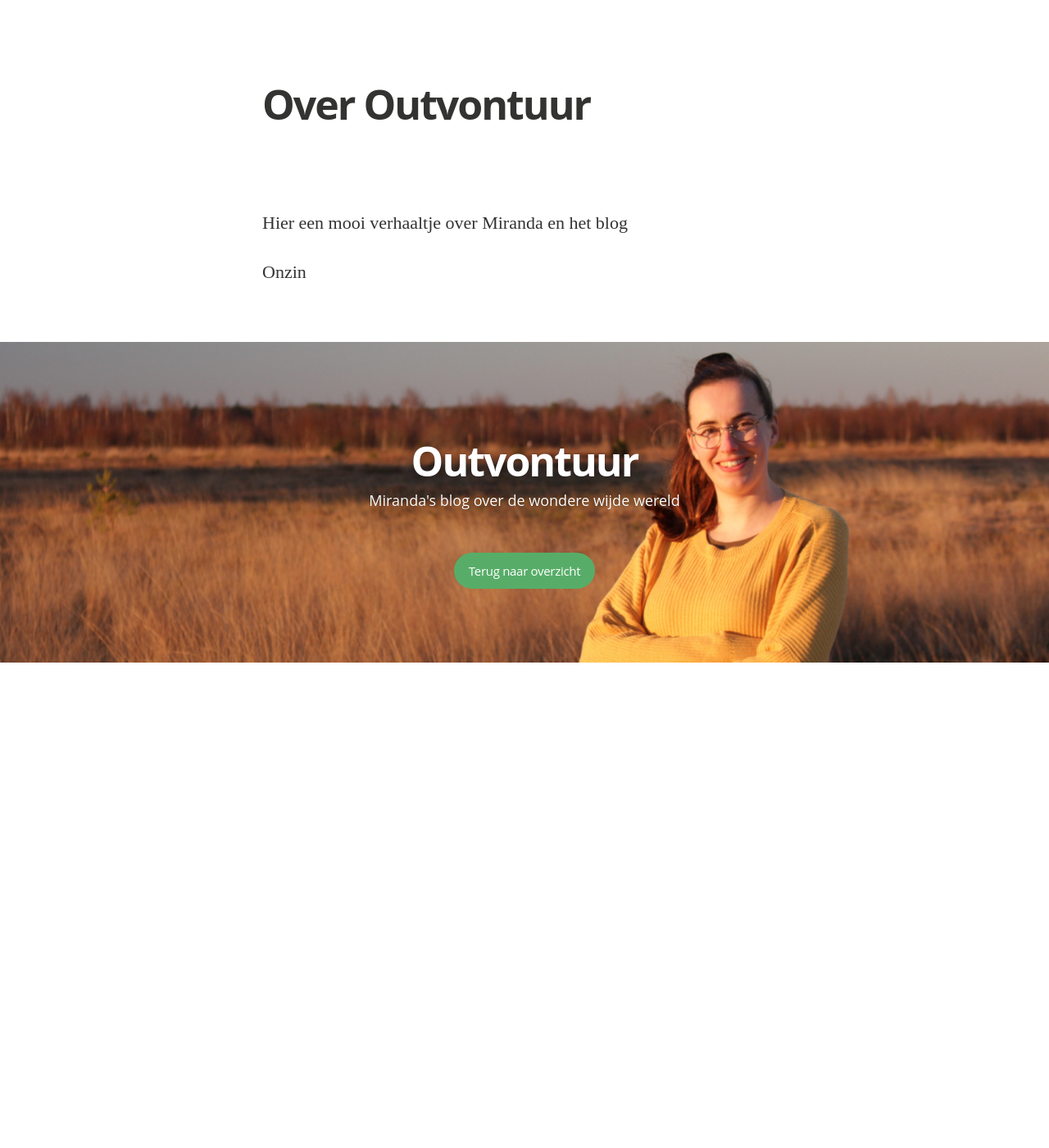
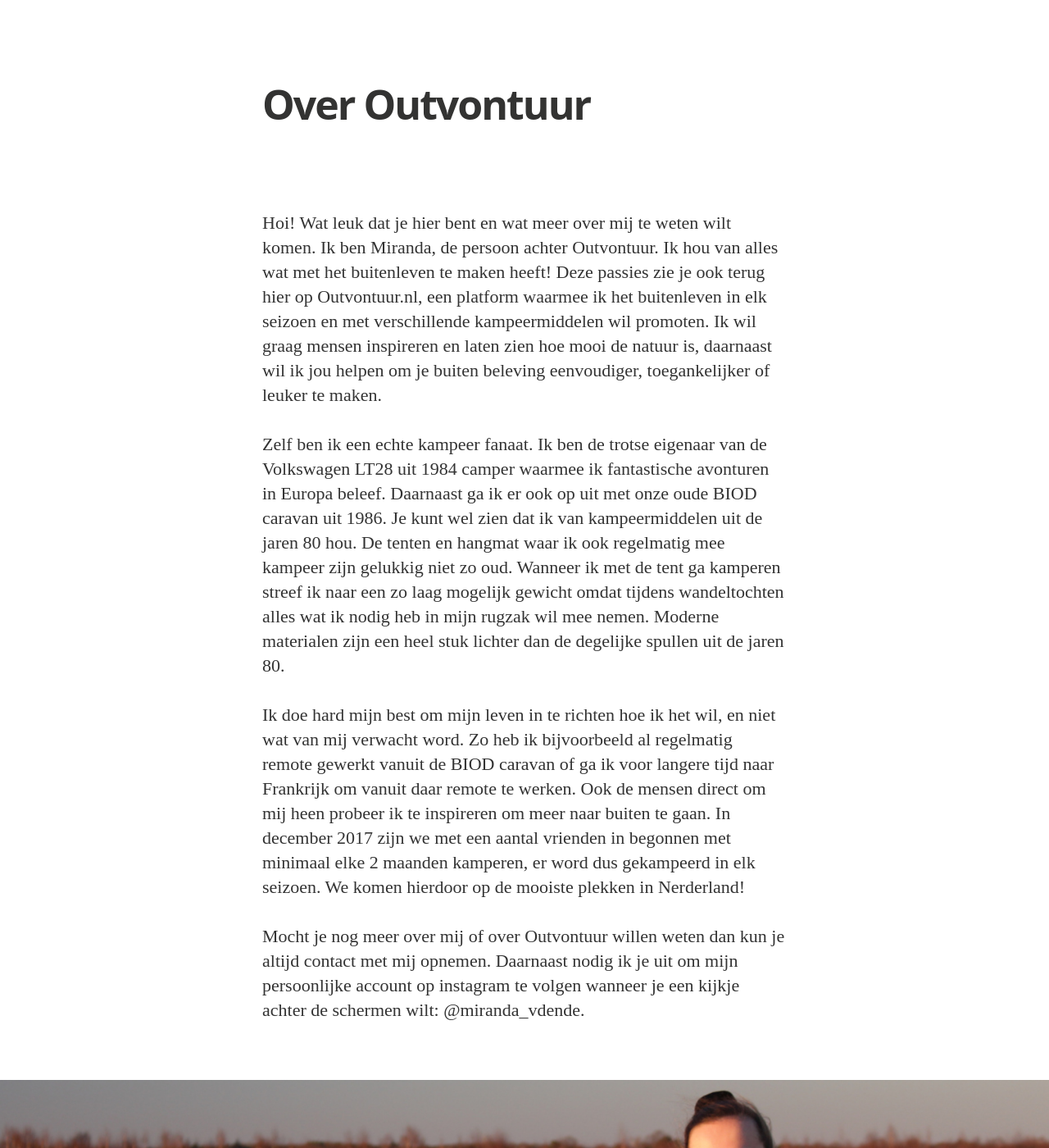
Before and after one commit to mirandavdende/blog, a Jekyll site: the page built from about.md, in a window 1280 px wide and 1400 px high. Shown: the whole window at 82% size. Built offline with Jekyll 4.4.1, drawn with Linux system fonts in a browser that asks for light colours; nearby versions of some CDN libraries; some web fonts are replaced.

Commit message:
About toegevoegd

```diff
--- a/about.md
+++ b/about.md
@@ -4,6 +4,10 @@ title: Over Outvontuur
 permalink: /about/
 ---
 
-Hier een mooi verhaaltje over Miranda en het blog
+Hoi! Wat leuk dat je hier bent en wat meer over mij te weten wilt komen. Ik ben Miranda, de persoon achter Outvontuur. Ik hou van alles wat met het buitenleven te maken heeft! Deze passies zie je ook terug hier op Outvontuur.nl, een platform waarmee ik het buitenleven in elk seizoen en met verschillende kampeermiddelen wil promoten. Ik wil graag mensen inspireren en laten zien hoe mooi de natuur is, daarnaast wil ik jou helpen om je buiten beleving eenvoudiger, toegankelijker of leuker te maken.
 
-Onzin
+Zelf ben ik een echte kampeer fanaat. Ik ben de trotse eigenaar van de Volkswagen LT28 uit 1984 camper waarmee ik fantastische avonturen in Europa beleef. Daarnaast ga ik er ook op uit met onze oude BIOD caravan uit 1986. Je kunt wel zien dat ik van kampeermiddelen uit de jaren 80 hou. De tenten en hangmat waar ik ook regelmatig mee kampeer zijn gelukkig niet zo oud. Wanneer ik met de tent ga kamperen streef ik naar een zo laag mogelijk gewicht omdat tijdens wandeltochten alles wat ik nodig heb in mijn rugzak wil mee nemen. Moderne materialen zijn een heel stuk lichter dan de degelijke spullen uit de jaren 80.
+
+Ik doe hard mijn best om mijn leven in te richten hoe ik het wil, en niet wat van mij verwacht word. Zo heb ik bijvoorbeeld al regelmatig remote gewerkt vanuit de BIOD caravan of ga ik voor langere tijd naar Frankrijk om vanuit daar remote te werken. Ook de mensen direct om mij heen probeer ik te inspireren om meer naar buiten te gaan. In december 2017 zijn we met een aantal vrienden in begonnen met minimaal elke 2 maanden kamperen, er word dus gekampeerd in elk seizoen. We komen hierdoor op de mooiste plekken in Nerderland!
+
+Mocht je nog meer over mij of over Outvontuur willen weten dan kun je altijd contact met mij opnemen. Daarnaast nodig ik je uit om mijn persoonlijke account op instagram te volgen wanneer je een kijkje achter de schermen wilt: @miranda_vdende.
```
